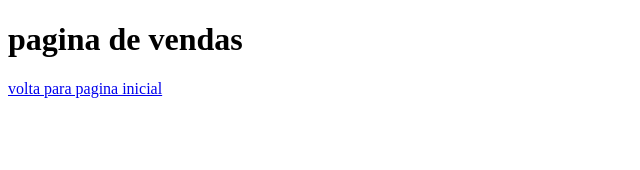
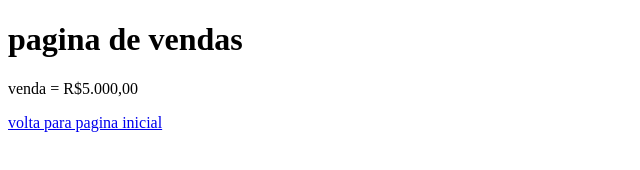
Before and after one commit to rogeriokh88/aulagithub, a plain HTML site: page vendas.html in a window 1280 px wide. Shown: the whole page, without its empty margins (0-640 px from the left). Drawn offline with Linux system fonts and the light colour scheme.

Commit message:
acrescentado o valor das vendas

```diff
--- a/vendas.html
+++ b/vendas.html
@@ -7,6 +7,7 @@
 </head>
 <body>
     <h1>pagina de vendas</h1>
+    <p>venda = R$5.000,00</p>
     <a href="index.html">volta para pagina inicial</a>
 </body>
 </html>
```
